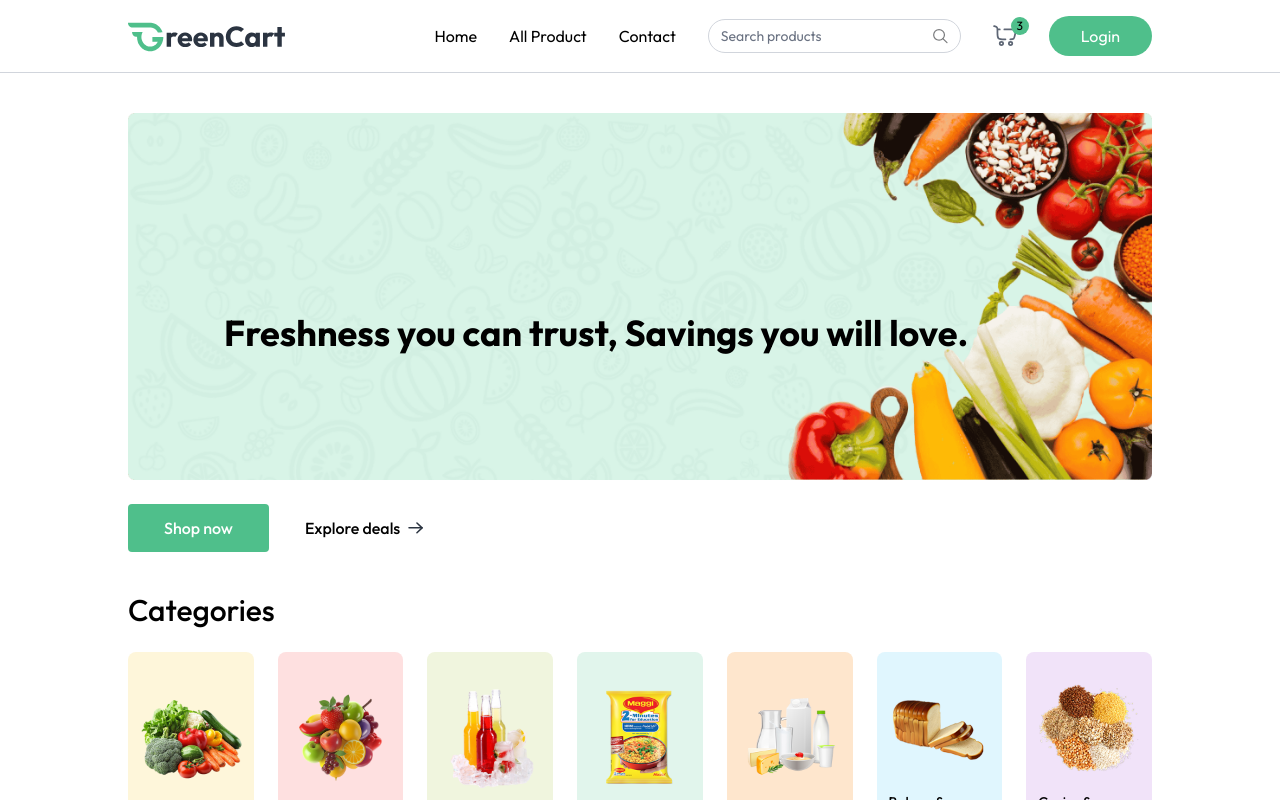
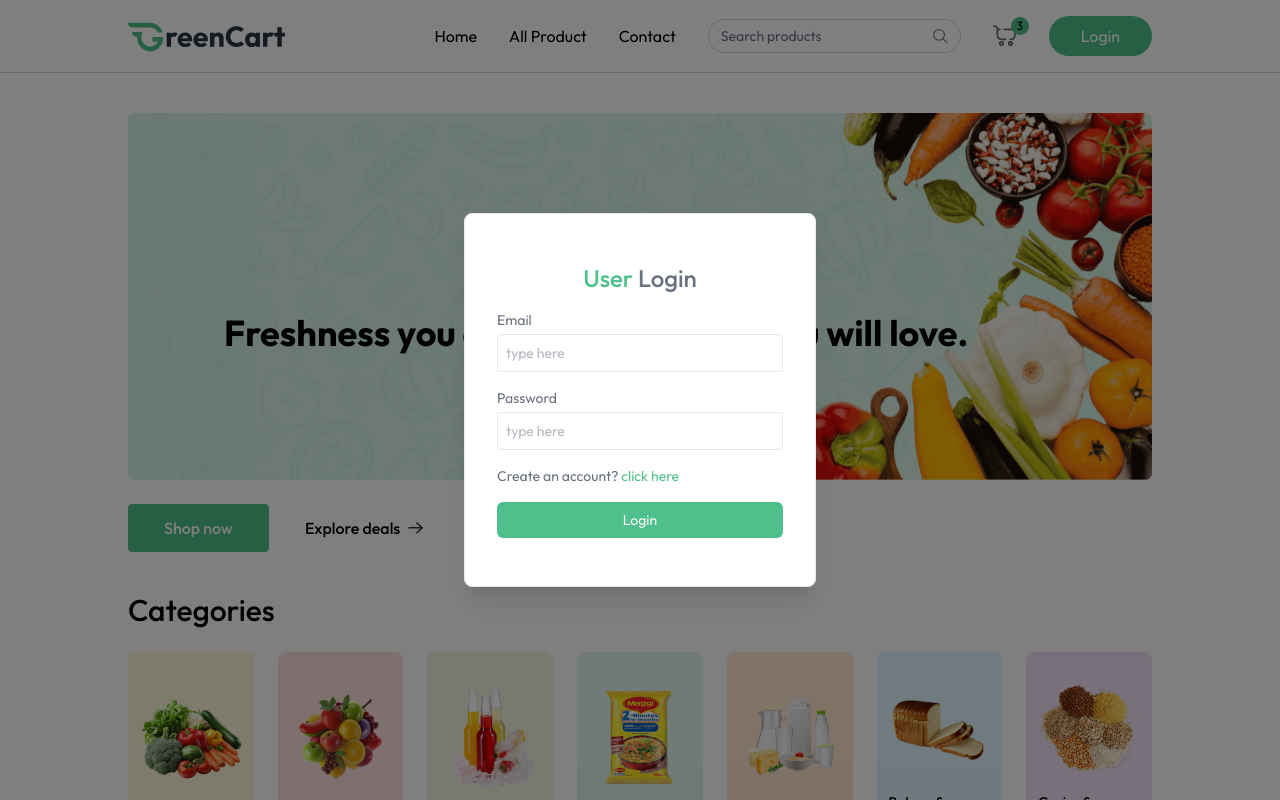
Before and after one commit to anwghub/GrocRush-grocery-shopping-app, a React (Vite) app in the folder client/: page / in a window 1280 px wide. Both pictures are taken after a click on the button "Login". Shown: the top 800 px of the page. Built offline with nearby package versions, Linux system fonts and the light colour scheme.

Commit message:
login form done

```diff
--- a/client/src/App.jsx
+++ b/client/src/App.jsx
@@ -4,15 +4,19 @@
 import { Route, Routes, useLocation } from 'react-router-dom';
 import {Toaster} from 'react-hot-toast';
 import Footer from './components/Footer';
+import { useAppContext } from './context/AppContext';
+import Login from './components/Login';
 
 const App = () => {
 
   const isSellerPath = useLocation().pathname.includes("seller");
+  const { showUserLogin } = useAppContext();
 
   return (
     <div>
       {isSellerPath?null:<Navbar />}
 
+      {showUserLogin ? <Login />: null}
       <Toaster />
       <div className={`${isSellerPath? "" :"px-6 md:px-6 lg:px-24 xl:px-32"}`}>
         <Routes>
@@ -24,4 +28,4 @@
   )
 }
 
-export default App
+export default App;
--- /dev/null
+++ b/client/src/components/Login.jsx
@@ -0,0 +1,59 @@
+import React from "react";
+import { useAppContext } from "../context/AppContext";
+
+
+const Login = () => {
+    const { setShowUserLogin, setUser } = useAppContext();
+    const [state, setState] = React.useState("login");
+    const [name, setName] = React.useState("");
+    const [email, setEmail] = React.useState("");
+    const [password, setPassword] = React.useState("");
+    const onSubmitHandler =async(event)=> {
+        event.preventDefault();
+        setUser({
+            email: "aalu@gmail.com",
+            name: "aalu"
+        })
+        setShowUserLogin(false);
+    }
+
+    return (
+        <div onClick={()=>setShowUserLogin(false)} className="fixed top-0 bottom-0 left-0 right-0 z-30 flex items-center text-sm text-gray-600 bg-black/50">
+
+            <form onSubmit={onSubmitHandler} onClick={(e)=>e.stopPropagation()} className="flex flex-col gap-4 m-auto items-start p-8 py-12 w-80 sm:w-[352px] text-gray-500 rounded-lg shadow-xl border border-gray-200 bg-white">
+                <p className="text-2xl font-medium m-auto">
+                    <span className="text-primary">User</span> {state === "login" ? "Login" : "Sign Up"}
+                </p>
+                {state === "register" && (
+                    <div className="w-full">
+                        <p>Name</p>
+                        <input onChange={(e) => setName(e.target.value)} value={name} placeholder="type here" className="border border-gray-200 rounded w-full p-2 mt-1 outline-primary" type="text" required />
+                    </div>
+                )}
+                <div className="w-full ">
+                    <p>Email</p>
+                    <input onChange={(e) => setEmail(e.target.value)} value={email} placeholder="type here" className="border border-gray-200 rounded w-full p-2 mt-1 outline-primary" type="email" required />
+                </div>
+                <div className="w-full ">
+                    <p>Password</p>
+                    <input onChange={(e) => setPassword(e.target.value)} value={password} placeholder="type here" className="border border-gray-200 rounded w-full p-2 mt-1 outline-primary" type="password" required />
+                </div>
+                {state === "register" ? (
+                    <p>
+                        Already have account? <span onClick={() => setState("login")} className="text-primary cursor-pointer">click here</span>
+                    </p>
+                ) : (
+                    <p>
+                        Create an account? <span onClick={() => setState("register")} className="text-primary cursor-pointer">click here</span>
+                    </p>
+                )}
+                <button className="bg-primary hover:bg-primary-dull transition-all text-white w-full py-2 rounded-md cursor-pointer">
+                    {state === "register" ? "Create Account" : "Login"}
+                </button>
+            </form>
+        </div>
+
+    );
+};
+
+export default Login;
--- a/client/src/context/AppContext.jsx
+++ b/client/src/context/AppContext.jsx
@@ -1,5 +1,6 @@
+/* @refresh reset */
 import { useContext, useEffect, useState } from "react";
-import { children, createContext } from "react";
+import { createContext } from "react";
 import { useNavigate } from "react-router-dom";
 import { dummyProducts } from "../assets/assets";
 import {toast} from 'react-hot-toast';
```
